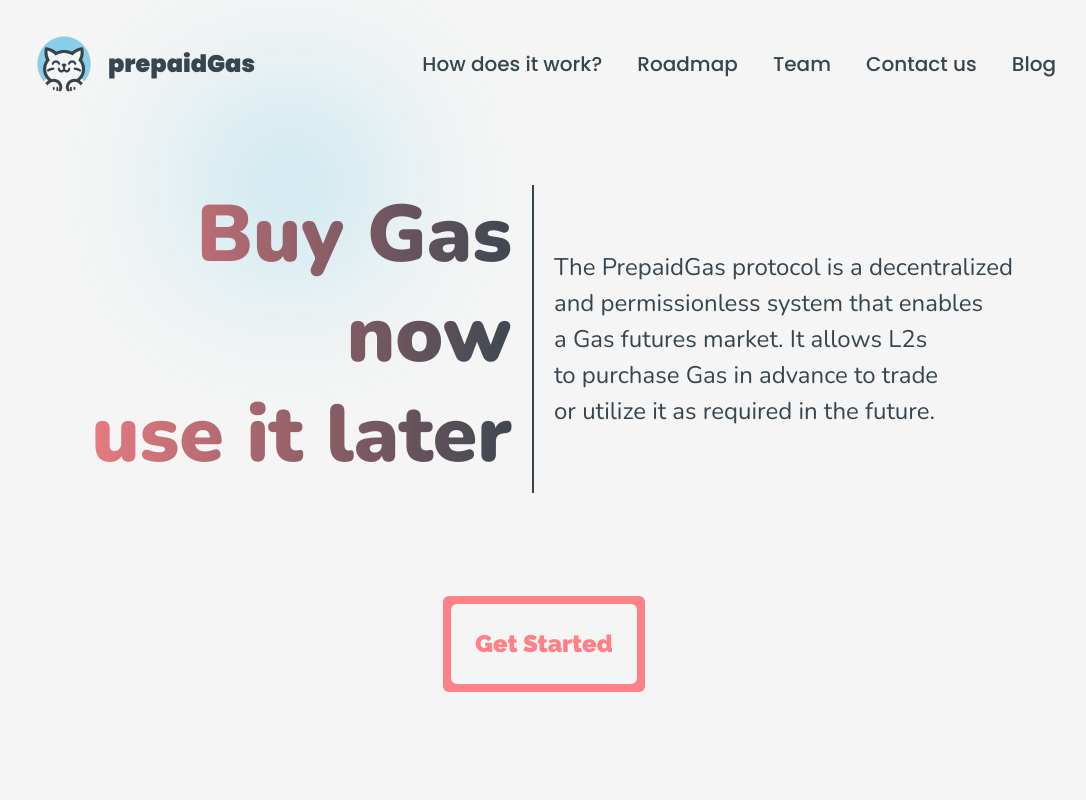
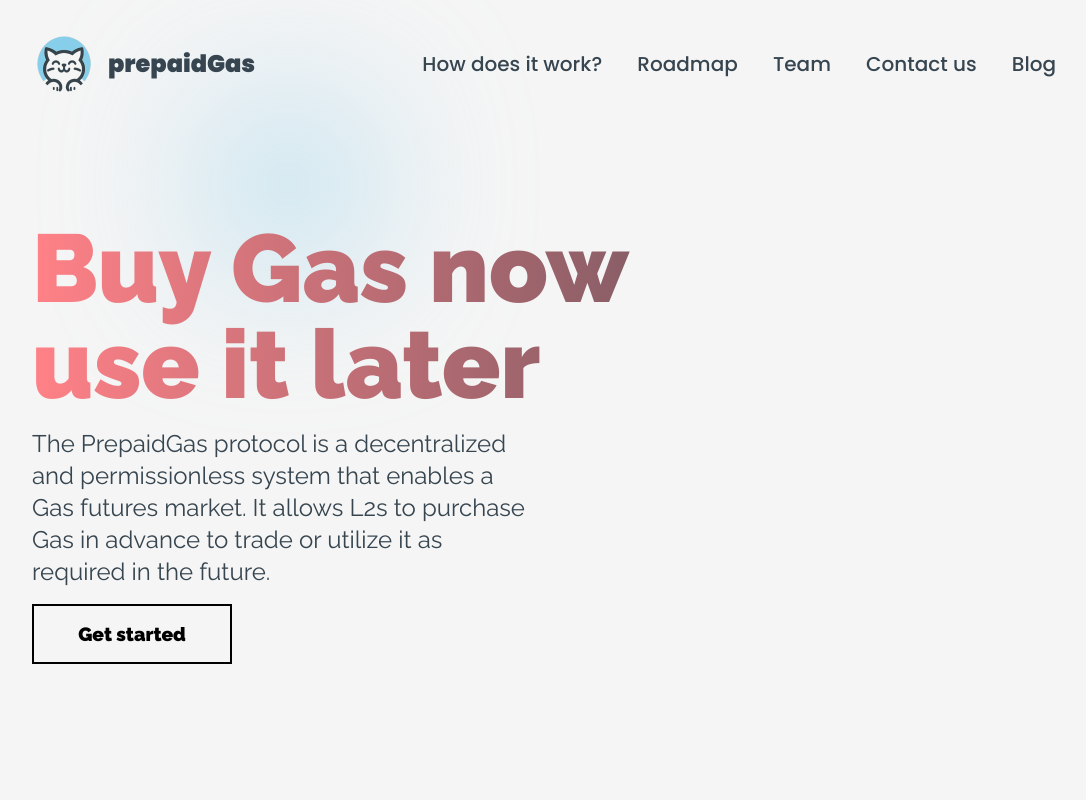
Before and after one commit to prepaidGas/prepaidgas.io, a Next.js app: page / in a window 1280 px wide. Shown: the top 800 px of the page, without its empty margins (96-1182 px from the left). Built offline with nearby package versions, Linux system fonts and the light colour scheme.

Commit message:
feat: add new container structure based on flexes and tailwind instead of old one

```diff
--- a/src/app/globals.css
+++ b/src/app/globals.css
@@ -36,12 +36,6 @@ body {
   font-family: Inter;
   background-color: var(--color-soft-white);
   overflow-x: hidden;
-}
-
-.container {
-  max-width: 1024px;
-  margin: auto;
-  width: auto;
 }
 
 header {
@@ -102,10 +96,6 @@ header {
   font-size: 28px;
   font-weight: 500;
   text-align: right;
-}
-
-.heading {
-  margin-top: 7.2%;
 }
 
 .hero {
@@ -263,10 +253,6 @@ section h2 {
   flex-grow: 1;
 }
 
-.contact_us {
-  margin-top: 100px;
-}
-
 .contact_info {
   margin-top: 3%;
   display: flex;
@@ -349,17 +335,6 @@ section h2 {
   font-size: 18px;
 }
 
-.team {
-  margin-top: 100px;
-}
-
-.team_cards {
-  display: flex;
-  flex-direction: row;
-  justify-content: space-between;
-  margin-top: 100px;
-}
-
 .team_cards_item {
   display: flex;
   flex-direction: column;
@@ -397,28 +372,17 @@ section h2 {
   margin: 40px 0;
 }
 
-footer {
-  padding: 50px;
-  text-align: center;
-}
-
 .bg1 {
   position: absolute;
   height: 10vw;
   width: 10vw;
   top: 15%;
   left: 25%;
-  background-color: #76d0e7;
   border-radius: 50%;
   filter: blur(85px);
   z-index: -1;
 }
 
-@media (max-width: 1100px) {
-  .container {
-    max-width: 93%;
-  }
-}
 @media (max-width: 1400px) {
   .hero h1 {
     padding: 0 20px 8px 0;
@@ -427,7 +391,7 @@ footer {
   }
 }
 
-@media (max-width: 1000px) {
+@media (max-width: 1024px) {
   .header_wrapper .header_links {
     display: none;
   }
@@ -450,10 +414,8 @@ footer {
     z-index: 1;
   }
 }
+
 @media (max-width: 768px) {
-  .container {
-    max-width: 720px;
-  }
   .team_cards_wrapper {
     display: flex;
     flex-direction: row;
@@ -496,3 +458,109 @@ footer {
 .section_title {
   @apply text-color-charcoal-gray;
 }
+
+/*BUTTON CSS FROM CODEPEN*/
+
+* {
+  margin: 0;
+  padding: 0;
+  box-sizing: border-box;
+}
+
+button {
+  margin: 0;
+  padding: 0;
+  border: none;
+  outline: none;
+  color: inherit;
+  width: 200px;
+  height: 60px;
+  cursor: pointer;
+  font-size: 16px;
+  position: relative;
+}
+.btn {
+  border: 2px solid #000;
+  animation: 0.5s collision ease-in;
+  overflow: hidden;
+  transition: 0.3s 0.1s;
+}
+.btn:active {
+  transform: translateX(100px);
+  background: rgba(255, 255, 255, 0.5);
+}
+.btn p {
+  position: relative;
+  color: #000;
+  font-weight: 700;
+  font-size: 1.2rem;
+  z-index: 5;
+  transition: 1s ease-in-out;
+}
+.btn:hover p {
+  color: #fff;
+}
+.btn:before,
+.btn:after {
+  content: "";
+  position: absolute;
+  top: 50%;
+  left: 50%;
+  transform: translate(-50%, -50%);
+  height: 20px;
+  width: 20px;
+  border-radius: 50%;
+  background-color: #000;
+}
+.btn:hover:before {
+  animation: collisionLeft 1s both;
+  animation-direction: alternate;
+}
+.btn:hover:after {
+  animation: collisionRight 1s both;
+  animation-direction: alternate;
+}
+.btn:before {
+  left: -30%;
+}
+.btn:after {
+  left: 125%;
+}
+@keyframes collisionLeft {
+  0% {
+    left: -30%;
+    width: 20px;
+    height: 20px;
+  }
+  50% {
+    left: 50%;
+    width: 40px;
+    height: 40px;
+  }
+  100% {
+    left: 50%;
+    width: 300px;
+    height: 300px;
+  }
+}
+@keyframes collisionRight {
+  0% {
+    left: 125%;
+    width: 20px;
+    height: 20px;
+  }
+  50% {
+    left: 50%;
+    width: 40px;
+    height: 40px;
+  }
+  100% {
+    left: 50%;
+    width: 300px;
+    height: 300px;
+  }
+}
+.btn-3 {
+  border: none;
+  background: transparent;
+}
--- a/src/app/page.tsx
+++ b/src/app/page.tsx
@@ -53,10 +53,11 @@ export default function Home() {
     <main
       className={`${poppins.variable} ${raleway.variable} ${nunito.variable} font-nunito text-color-charcoal-gray`}
     >
-      <div className="p-5">
-        <header className="font-poppins">
-          <div className="container">
-            <div className="header_wrapper">
+      <div className="p-5 flex flex-col items-center">
+        <div className="min-h-[100vh] w-full items-center flex flex-col">
+          <header className="font-poppins w-full lg:w-full max-w-[1024px]">
+            <div className="">
+              <div className="header_wrapper flex flex-row gap-0 justify-between">
                 <div className="header_logo !bg-transparent !w-auto !h-auto text-xl md:text-xl lg:text-2xl font-[900] flex flex-row gap-3 items-center cursor-default">
                   <img
                     src="/images/logo.png"
@@ -99,7 +100,10 @@ export default function Home() {
                     isSidebarOpen ? "translate-x-[0%]" : "translate-x-[100%]"
                   }`}
                 >
-                <a onClick={() => setIsSidebarOpen(false)} href="#description">
+                  <a
+                    onClick={() => setIsSidebarOpen(false)}
+                    href="#description"
+                  >
                     How does it work?
                   </a>
                   <a onClick={() => setIsSidebarOpen(false)} href="#use_cases">
@@ -119,40 +123,45 @@ export default function Home() {
             </div>
           </header>
           <div className="bg1 bg-color-sky-blue"></div>
-        <section className="heading">
-          <div className="container">
+          <section className="mt-[10%] font-raleway w-full max-w-[1024px]">
+            {/* <div className="">
             <div className="hero flex-col lg:flex-row lg:items-center">
               <div className="hero_left m-0 w-full text-center  lg:flex-1 lg:grow-[1.5] lg:w-[12.4em] lg:text-right">
-                <h1 className="border-b-2 border-l-0 border-solid border-color-charcoal-gray lg:border-b-0 lg:border-r-2 text-transparent bg-clip-text bg-gradient-to-r from-color-vibrant-pink to-color-charcoal-gray">
+
+              </div>
+              <div className="hero_right pt-4 lg:pt-0 lg:pl-[20px] grow text-center lg:flex-1 lg:grow lg:text-left">
+
+              </div>
+            </div>
+            <div className="hero_btns">
+              <button
+                className={`main_btn flex justify-center items-center font-raleway text-2xl font-extrabold rounded-md p-2  bg-color-vibrant-pink hover:bg-color-sky-blue text-color-vibrant-pink hover:text-color-sky-blue`}
+              >
+                <div className="bg-color-soft-white h-full w-full p-[24px] rounded-md">
+                  <p>Get Started</p>
+                </div>
+              </button>
+            </div>
+          </div> */}
+            <div className="flex flex-col gap-4">
+              <h1 className="text-7xl md:text-8xl font-bold text-transparent bg-clip-text bg-gradient-to-r from-color-vibrant-pink to-color-charcoal-gray">
                 Buy Gas now
                 <br />
                 use it later
               </h1>
-              </div>
-              <div className="hero_right pt-4 lg:pt-0 lg:pl-[20px] grow text-center lg:flex-1 lg:grow lg:text-left">
-                <p className="">
+              <p className="text-2xl font-light max-w-[500px]">
                 The PrepaidGas protocol is a decentralized and permissionless
                 system that enables a Gas futures market. It allows L2s to
                 purchase Gas in advance to trade or utilize it as required in
                 the future.
               </p>
-              </div>
-            </div>
-            <div className="hero_btns">
-              <button
-                //   className={`main_btn flex justify-center items-center font-raleway text-2xl font-extrabold rounded-md p-2 bg-gradient-to-l from-color-vibrant-pink to-color-charcoal-gray`}
-                // >
-                className={`main_btn flex justify-center items-center font-raleway text-2xl font-extrabold rounded-md p-2  bg-color-vibrant-pink hover:bg-color-sky-blue text-color-vibrant-pink hover:text-color-sky-blue`}
-              >
-                <div className="bg-color-soft-white h-full w-full p-[24px] rounded-md">
-                  {/* <p className="text-transparent bg-clip-text bg-gradient-to-l from-color-vibrant-pink to-color-charcoal-gray"> */}
-                  <p>Get Started</p>
-                </div>
+              <button className="btn">
+                <p>Get started</p>
               </button>
-              {/*<button className="secondary_btn">Request Demo</button>*/}
-            </div>
             </div>
           </section>
+        </div>
+
         <section className="description" id="description">
           <div className="container">
             <h2 className="section_title">How does it work?</h2>
@@ -169,7 +178,7 @@ export default function Home() {
           </div>
         </section>
 
-        <section className="roadmap mt-[100px]" id="roadmap">
+        <section className="roadmap mt-16" id="roadmap">
           <div className="container">
             <h2 className="section_title">Roadmap</h2>
             <div className="flex flex-col justify-center items-center">
@@ -178,38 +187,28 @@ export default function Home() {
           </div>
         </section>
 
-        <section className="team" id="team">
+        <section className="mt-16" id="team">
           <div className="container">
             <h2 className="section_title">Team</h2>
             <div className="team_cards_wrapper">
-              <div className="team_cards">
+              <div className="flex flex-col md:grid md:grid-cols-2 md:gap-8 lg:flex lg:flex-row lg:justify-between lg:gap-0">
                 {TeamMemberData.map((item, index) => (
                   <div
                     key={`team_cards_item-${index}`}
-                    className="team_cards_item mx-1"
+                    className="flex flex-col items-center mx-1 md:justify-between"
                   >
+                    <div className="flex flex-col items-center">
                       <img
                         src={item.profilePicName}
                         alt=""
-                      className="rounded-[50%] w-auto md:w-[180px] lg:w-auto max-w-[250px] p-3"
+                        className="rounded-[50%] lg:w-[200px] md:p-0 max-w-[250px] p-3 mb-[10px]"
                       />
-                    <h3 className="">{item.name}</h3>
-                    <p className="text-center">{item.about}</p>
-                    <div className="team_card_links hidden">
-                      {item.socials?.map((i, index) => (
-                        <a
-                          key={`link-to-social-${item.name}-${index}`}
-                          href={i.url}
-                          target="_blank"
-                        >
-                          <img
-                            src={i.iconPath}
-                            alt={i.name}
-                            width={30}
-                            height={30}
-                          />
-                        </a>
-                      ))}
+                      <h3 className="text-[30px] mb-[5px] text-center font-medium">
+                        {item.name}
+                      </h3>
+                      <p className="text-center mb-[12px] h-[50px] max-w-[250px]">
+                        {item.about}
+                      </p>
                     </div>
                     <div className="mt-4 flex flex-row gap-4">
                       {item.socials?.map((i, index) => (
@@ -234,11 +233,11 @@ export default function Home() {
           </div>
         </section>
 
-        <section className="contact_us" id="contact_us">
+        <section className="mt-16" id="contact_us">
           <div className="container">
             <h2 className="section_title">Contact us</h2>
             <div className="contact_info">
-              <div className="contact_logos gap-20 mb-12">
+              <div className="contact_logos gap-20 my-4">
                 <a href="https://t.me/prepaidgas" target="_blank">
                   <img
                     className="filter_scale"
@@ -275,12 +274,42 @@ export default function Home() {
           </div>
         </section>
       </div>
-      <footer className="bg-color-charcoal-gray text-color-cool-gray">
-        <div className="container">
-          <p>
-            PrepaidGas © {currentYear} years after Christ's birth | 13.8 billion
-            years after the appearance of the universe
+      <footer className="bg-color-charcoal-gray text-color-cool-gray flex justify-center">
+        <div className="p-5 flex flex-col-reverse gap-4 md:flex-row md:gap-0 items-center w-full md:justify-between max-w-[1024px]">
+          <p className="shrink-0 text-center md:text-left">
+            PrepaidGas © {currentYear} years after Christ's birth
+            <br></br>
+            13.8 billion years after the appearance of the universe
           </p>
+          <div className="flex gap-10 shrink-0">
+            <a href="https://t.me/prepaidgas" target="_blank">
+              <img
+                className="filter_scale"
+                src={SOCIAL_ICONS_PATHS["telegram"]}
+                alt="Link to our telegram channel"
+                width={32}
+                height={32}
+              />
+            </a>
+            <a href="https://github.com/prepaidgas" target="_blank">
+              <img
+                className="filter_scale"
+                src={SOCIAL_ICONS_PATHS["github"]}
+                alt="Link to github page"
+                width={32}
+                height={32}
+              />
+            </a>
+            <a href="https://twitter.com/prepaidgas_io" target="_blank">
+              <img
+                className="filter_scale"
+                src={SOCIAL_ICONS_PATHS["twitter"]}
+                alt="Link to github page"
+                width={32}
+                height={32}
+              />
+            </a>
+          </div>
         </div>
       </footer>
     </main>
--- a/src/components/Accordion.tsx
+++ b/src/components/Accordion.tsx
@@ -40,7 +40,7 @@ export default function AccordionItem({
       </div>
       <div
         ref={accordionBodyRef}
-        className={`flex flex-col items-center justify-start lg:justify-center lg:items-start lg:flex-row lg:gap-4 transition-all duration-[500ms] ${
+        className={`flex flex-col ml-[5%] md:ml-[10%] lg:ml-[20%] max-w-[1024px] items-center justify-start lg:justify-center lg:items-start lg:flex-row lg:gap-4 transition-all duration-[500ms] ${
           isOpen
             ? `max-h-[1000px] opacity-100 overflow-hidden`
             : "max-h-0 opacity-0"
@@ -48,7 +48,7 @@ export default function AccordionItem({
       >
         <p
           ref={descriptionRef}
-          className={`text-center text-xl lg:text-left accordion_item_content ${
+          className={`text-left text-xl lg:text-left accordion_item_content ${
             isOpen ? "flex" : "pointer-events-none"
           }`}
         >
```
Lines whose indentation alone changed are shown as unchanged.
